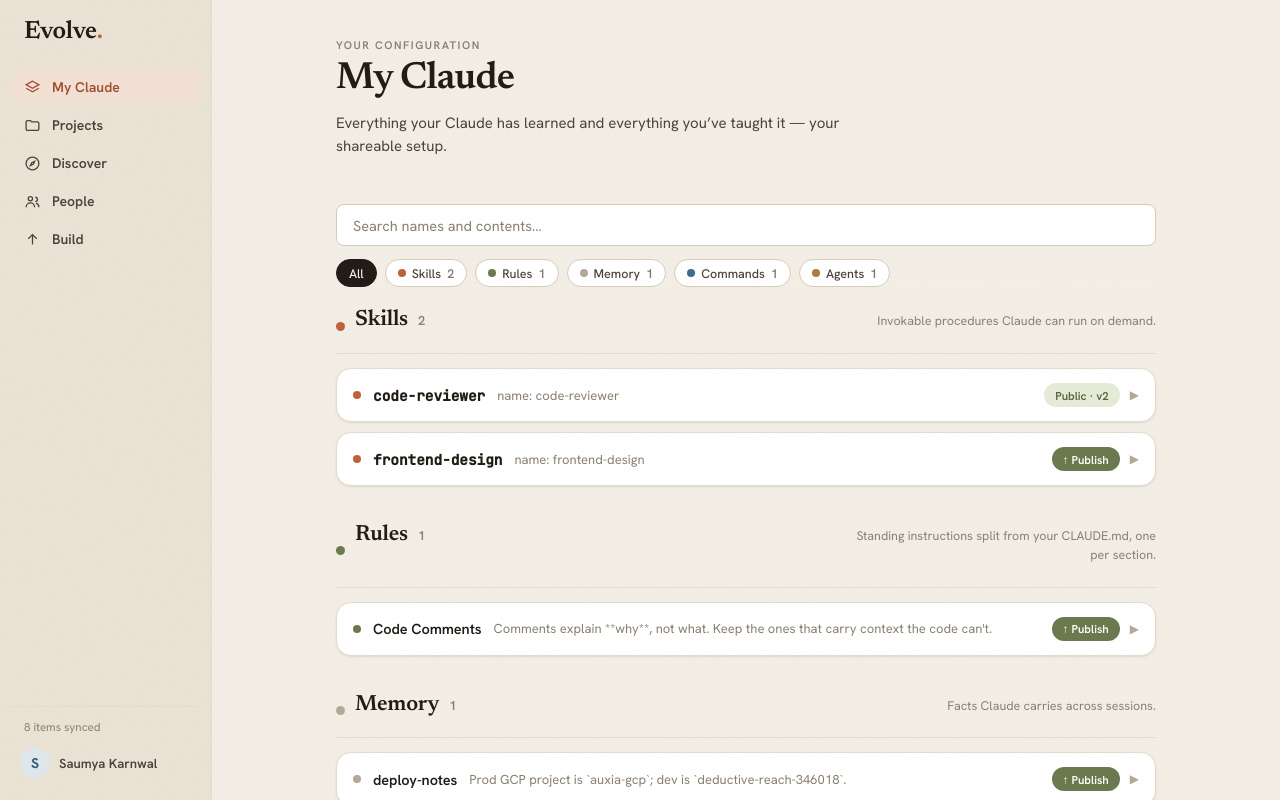
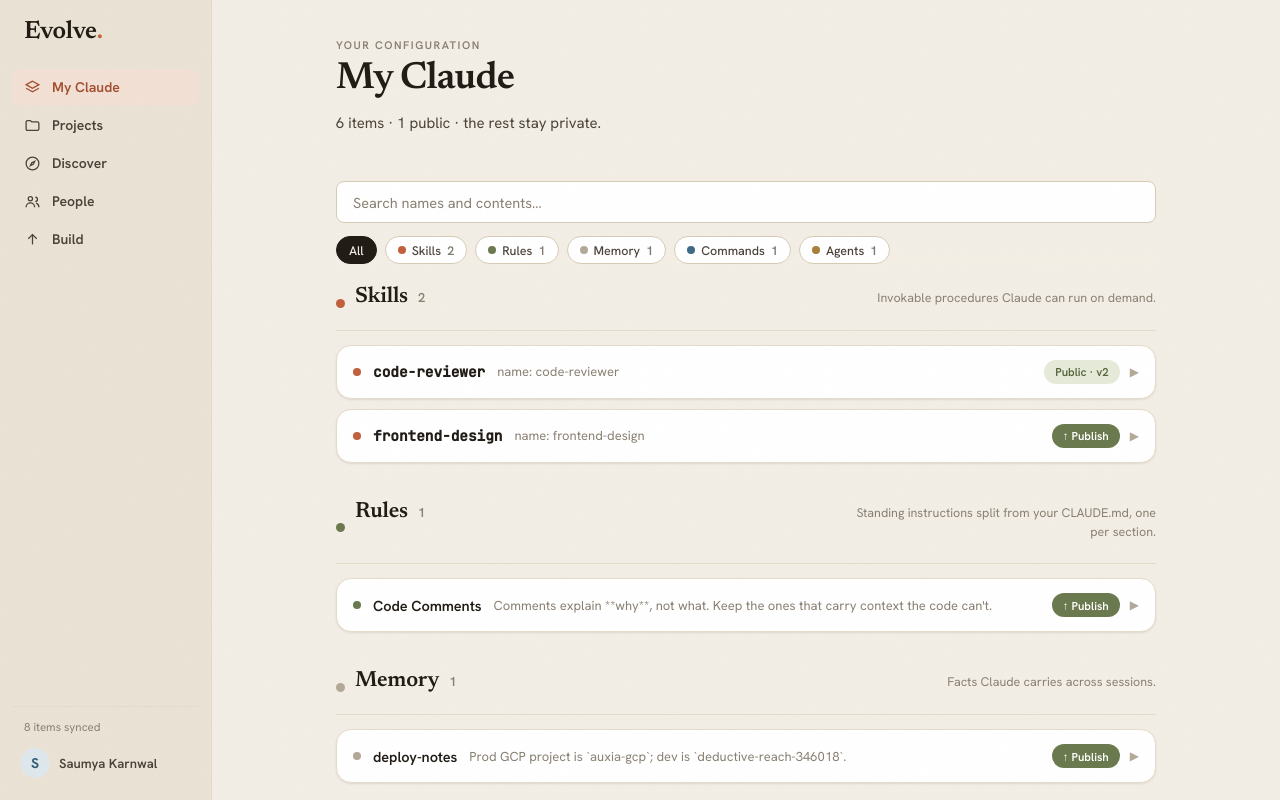
Before and after one commit to SaumyaKarnwal/evolve, a React (Vite) app in the folder web/: page / in a window 1280 px wide. Built offline with nearby package versions, Linux system fonts and the light colour scheme.

Commit message:
enhance: My Claude header shows 'N items · X public · rest private' (from mock)

```diff
--- a/web/src/App.tsx
+++ b/web/src/App.tsx
@@ -144,6 +144,9 @@
 
   const showingProjectList = tab === "projects" && !selectedProject;
   const inScope = tab === "global" ? globalItems : selectedProject?.items ?? [];
+  const publicCount = globalItems.filter((i) => pubs.stateOf(i).status !== "unpublished").length;
+  const globalSummary =
+    `${globalItems.length} items · ${publicCount} public · the rest stay private.`;
   const counts = countByKind(inScope);
   const visible = filterItems(inScope, kind, query);
   const sections = groupByKind(visible);
@@ -221,7 +224,7 @@
                     title={tab === "global" ? "My Claude" : selectedProject!.name}
                     sub={
                       tab === "global"
-                        ? "Everything your Claude has learned and everything you’ve taught it — your shareable setup."
+                        ? globalSummary
                         : selectedProject!.path ??
                           (selectedProject!.unresolved
                             ? "Path could not be resolved from transcripts."
```
